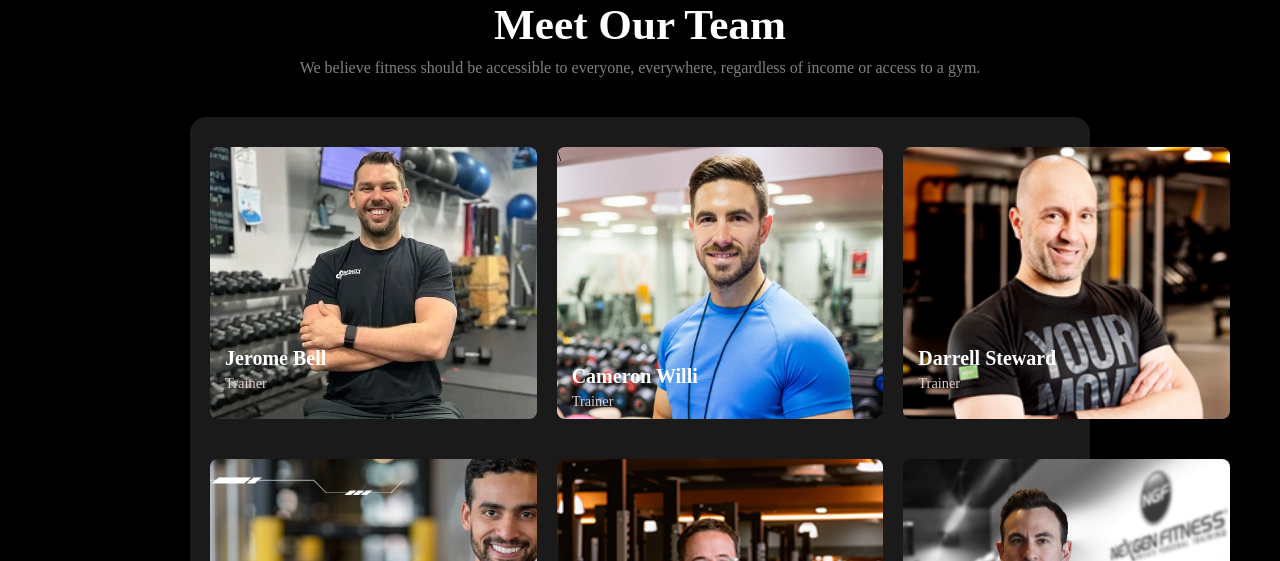
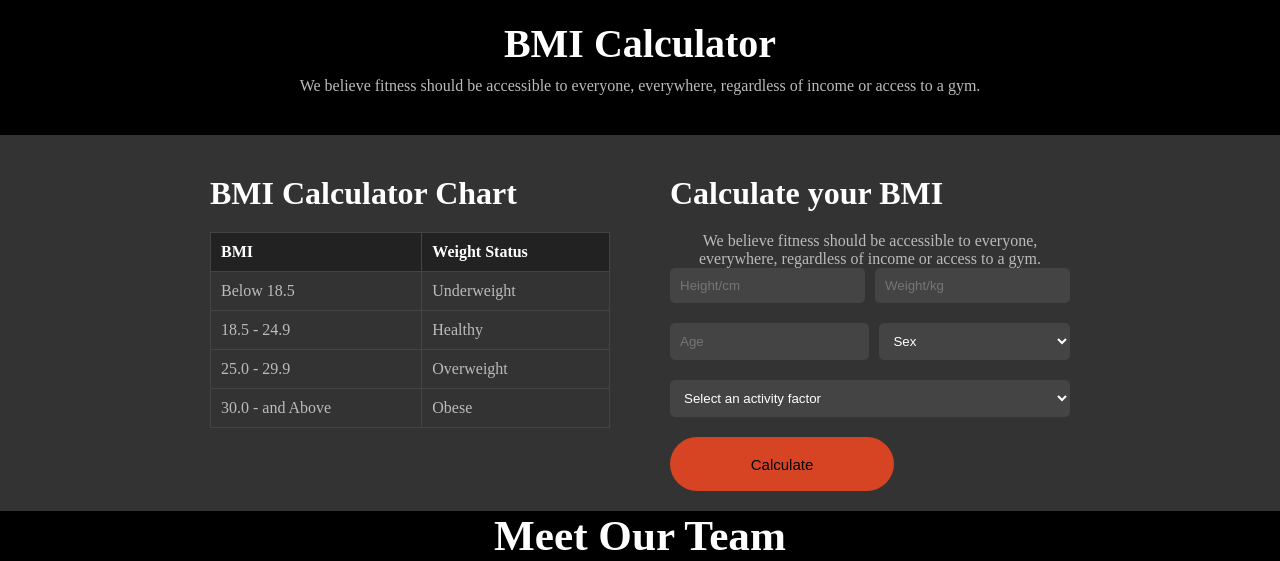
Before and after one commit to sumu9897/PH-B10A1-versatile-ui, a plain HTML site: page index.html in a window 1280 px wide. Shown: the top 561 px of the page. Drawn offline with Linux system fonts and the light colour scheme.

Commit message:
BMI CALCULATOR

```diff
--- a/index.html
+++ b/index.html
@@ -11,6 +11,71 @@
 <body>
 
 
+    <section class="bmi-section">
+        <h1>BMI Calculator</h1>
+        <p class="subtext">We believe fitness should be accessible to everyone, everywhere, regardless of income or access to a gym.</p>
+
+        <div class="bmi-container">
+            <div class="bmi-chart">
+                <h2>BMI Calculator Chart</h2>
+                <table>
+                    <thead>
+                        <tr>
+                            <th>BMI</th>
+                            <th>Weight Status</th>
+                        </tr>
+                    </thead>
+                    <tbody>
+                        <tr>
+                            <td>Below 18.5</td>
+                            <td>Underweight</td>
+                        </tr>
+                        <tr>
+                            <td>18.5 - 24.9</td>
+                            <td>Healthy</td>
+                        </tr>
+                        <tr>
+                            <td>25.0 - 29.9</td>
+                            <td>Overweight</td>
+                        </tr>
+                        <tr>
+                            <td>30.0 - and Above</td>
+                            <td>Obese</td>
+                        </tr>
+                    </tbody>
+                </table>
+            </div>
+
+            <div class="bmi-calculator">
+                <h2>Calculate your BMI</h2>
+                <p>We believe fitness should be accessible to everyone, everywhere, regardless of income or access to a gym.</p>
+                <form>
+                    <div class="input-group">
+                        <input type="number" placeholder="Height/cm">
+                        <input type="number" placeholder="Weight/kg">
+                    </div>
+                    <div class="input-group">
+                        <input class="input" type="number" placeholder="Age">
+                        <select class="input">
+                            <option value="" disabled selected>Sex</option>
+                            <option value="male">Male</option>
+                            <option value="female">Female</option>
+                        </select>
+                    </div>
+                    <div class="input-group">
+                        <select>
+                            <option value="" disabled selected>Select an activity factor</option>
+                            <option value="sedentary">Sedentary</option>
+                            <option value="light">Light Activity</option>
+                            <option value="moderate">Moderate Activity</option>
+                            <option value="active">Active</option>
+                        </select>
+                    </div>
+                    <button class="button" type="submit">Calculate</button>
+                </form>
+            </div>
+        </div>
+    </section>
     <section class="team-section">
         <h1>Meet Our Team</h1>
         <p class="subtext">We believe fitness should be accessible to everyone, everywhere, regardless of income or access to a gym.</p>
--- a/styles.css
+++ b/styles.css
@@ -4,6 +4,122 @@
 *{
     padding: 20px auto;
     margin: 0;
+}
+
+button{
+    background-color: #d64424;
+    border-radius: 42px;
+    font-size: 15px;
+    border: none;
+    position: static;
+    width: 224px;
+    height: 54px;
+
+}
+
+.bmi-section {
+    background-color: #000000;
+    text-align: center;
+    padding-top: 20px;
+
+}
+
+.bmi-section h1 {
+    color: #ffffff;
+    font-size: 2.5rem;
+    font-weight: ;
+    margin-bottom: 10px;
+}
+
+.bmi-section .subtext {
+    font-size: 1rem;
+    margin-bottom: 40px;
+    color: #bbb;
+}
+
+.bmi-container {
+    background-color: #333;
+    padding-top: 20px;
+    padding-left: 190px;
+    padding-right: 190px;
+    display: flex;
+    justify-content: space-between;
+    align-items: flex-start;
+    gap: 20px;
+}
+
+.bmi-chart, .bmi-calculator {
+
+    padding: 20px;
+    border-radius: 10px;
+    flex: 1;
+    max-width: 48%;
+}
+
+.bmi-chart h2, .bmi-calculator h2 {
+    font-size: 2rem;
+    color: #ffffff;
+    margin-bottom: 20px;
+    text-align: left;
+}
+
+.bmi-chart table {
+    width: 100%;
+    border-collapse: collapse;
+}
+
+.bmi-chart th, .bmi-chart td {
+    padding: 10px;
+    text-align: left;
+    border: 1px solid #444;
+    color: #bbb;
+}
+
+.bmi-chart th {
+    background-color: #222;
+    color: #fff;
+}
+
+.bmi-calculator form {
+    text-align: left;
+}
+.input{
+    max-width: 336px;
+    max-height: 48px;
+}
+
+.bmi-calculator .input-group {
+    display: flex;
+    gap: 10px;
+    margin-bottom: 20px;
+}
+.bmi-calculator p{
+    color: #bbb;
+}
+
+.bmi-calculator input, .bmi-calculator select {
+    width: 100%;
+    padding: 10px;
+    border: none;
+    border-radius: 5px;
+    background-color: #444;
+    color: #fff;
+}
+
+/* .bmi-calculator button {
+
+    padding: 15px;
+    border: none;
+    border-radius: 5px;
+    background-color: #f25430;
+    color: #fff;
+    font-size: 1rem;
+    cursor: pointer;
+    transition: background-color 0.3s;
+} */
+
+.bmi-calculator button:hover {
+    background-color: #d64424;
 }
 
 .team-section {
@@ -144,6 +260,16 @@
 
 /* Mobile view adjustments */
 @media (max-width: 576px) {
+    .bmi-section{
+        padding: 20px auto;
+    }
+    .bmi-container{
+
+        flex-direction: column;
+    }
+    .bmi-calculator{
+
+    }
     .team-section{
         padding-left: 20px;
         padding-right: 20px;
```
